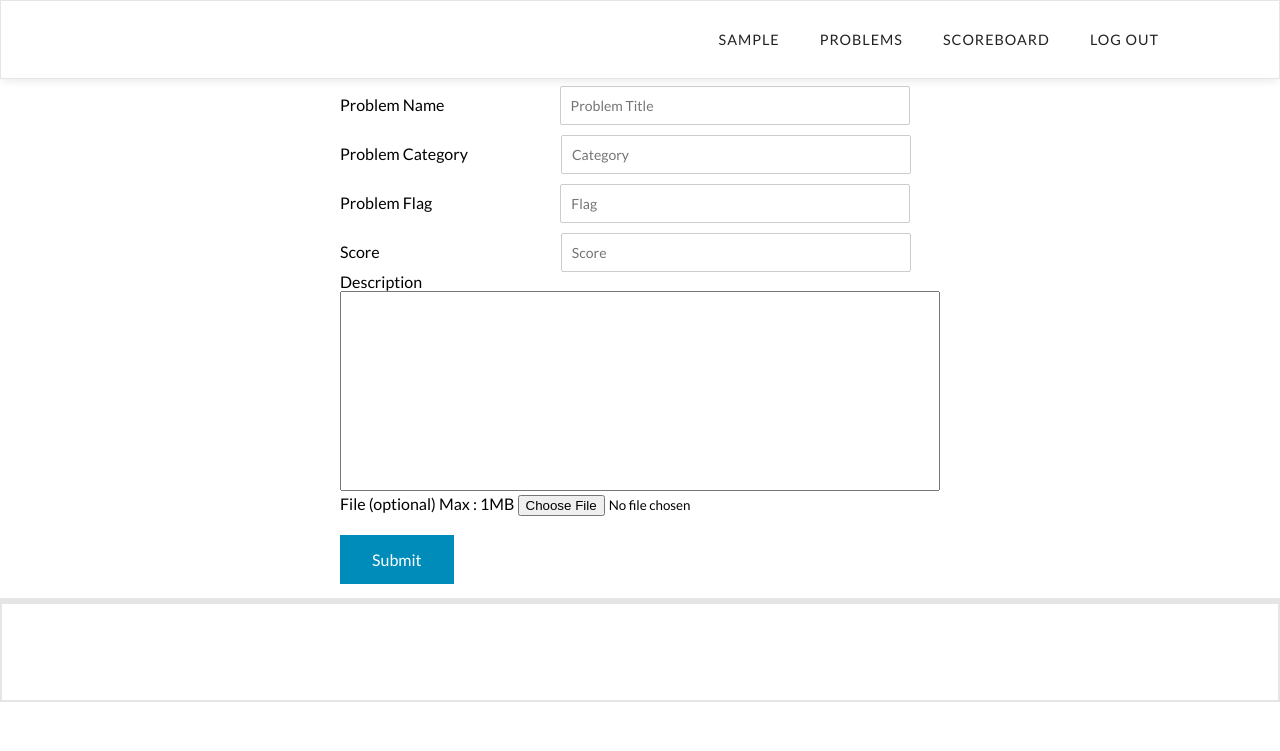
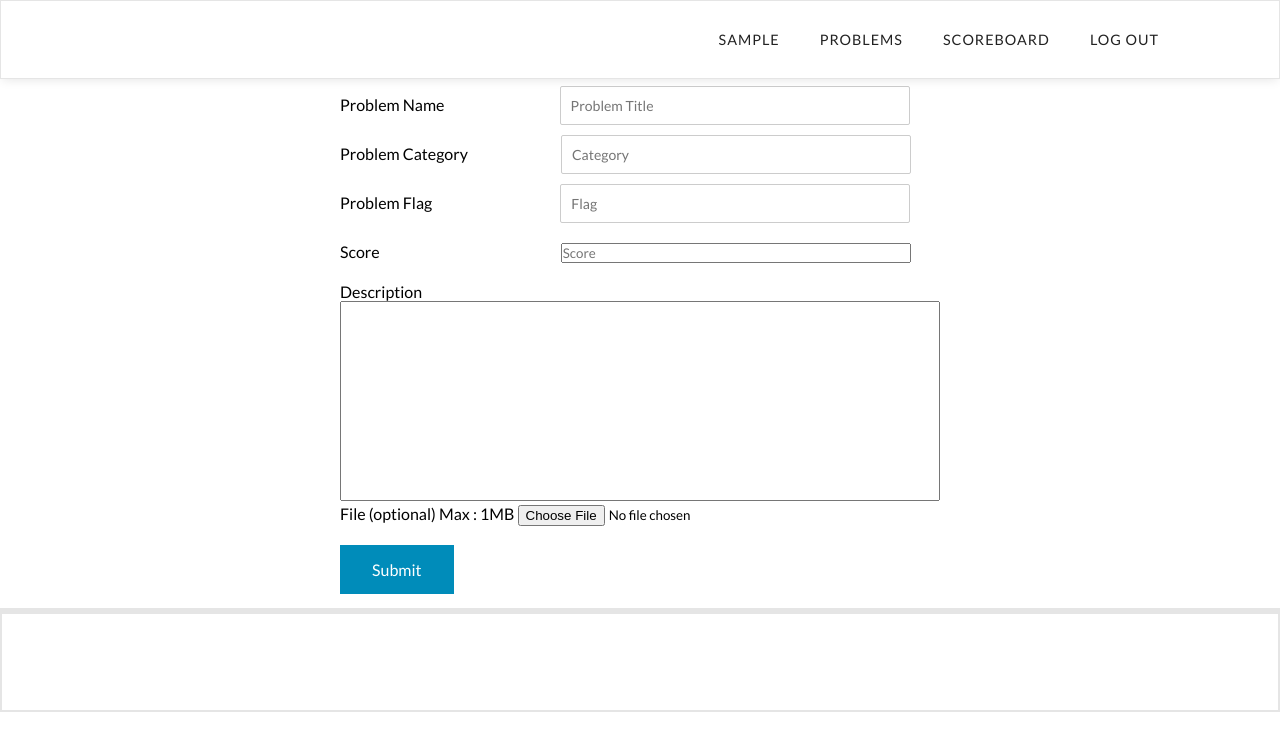
Before and after one commit to hci-a-if-its-2019/final-project-indrakeenam, a PHP site: page /createproblem.php in a window 1280 px wide. Shown: the top 751 px of the page. Run offline with PHP 8.4, Linux system fonts and the light colour scheme; the visitor is signed in with stand-in values (Sample User, id 1); data that the repository does not hold is empty; some libraries are stand-ins or nearby versions.

Commit message:
Refactor

```diff
--- a/artifact/source/revised/ctfweb/createproblem.php
+++ b/artifact/source/revised/ctfweb/createproblem.php
@@ -18,9 +18,10 @@
 
                 <p>Problem Flag</p>
                 <input type='text' name='flag' style='margin-left: 125px; width:350px;' placeholder='Flag' required><br>
-
+                <br>
                 <p>Score</p>
-                <input type='text' name='score' style='margin-left: 178px; width:350px;' placeholder='Score' required><br>
+                <input type='number' name='score' style='margin-left: 178px; width:350px;' placeholder='Score' required><br>
+                <br>
                 <p>Description</p>
                 <br>
                     <textarea name='desc'></textarea>
```
